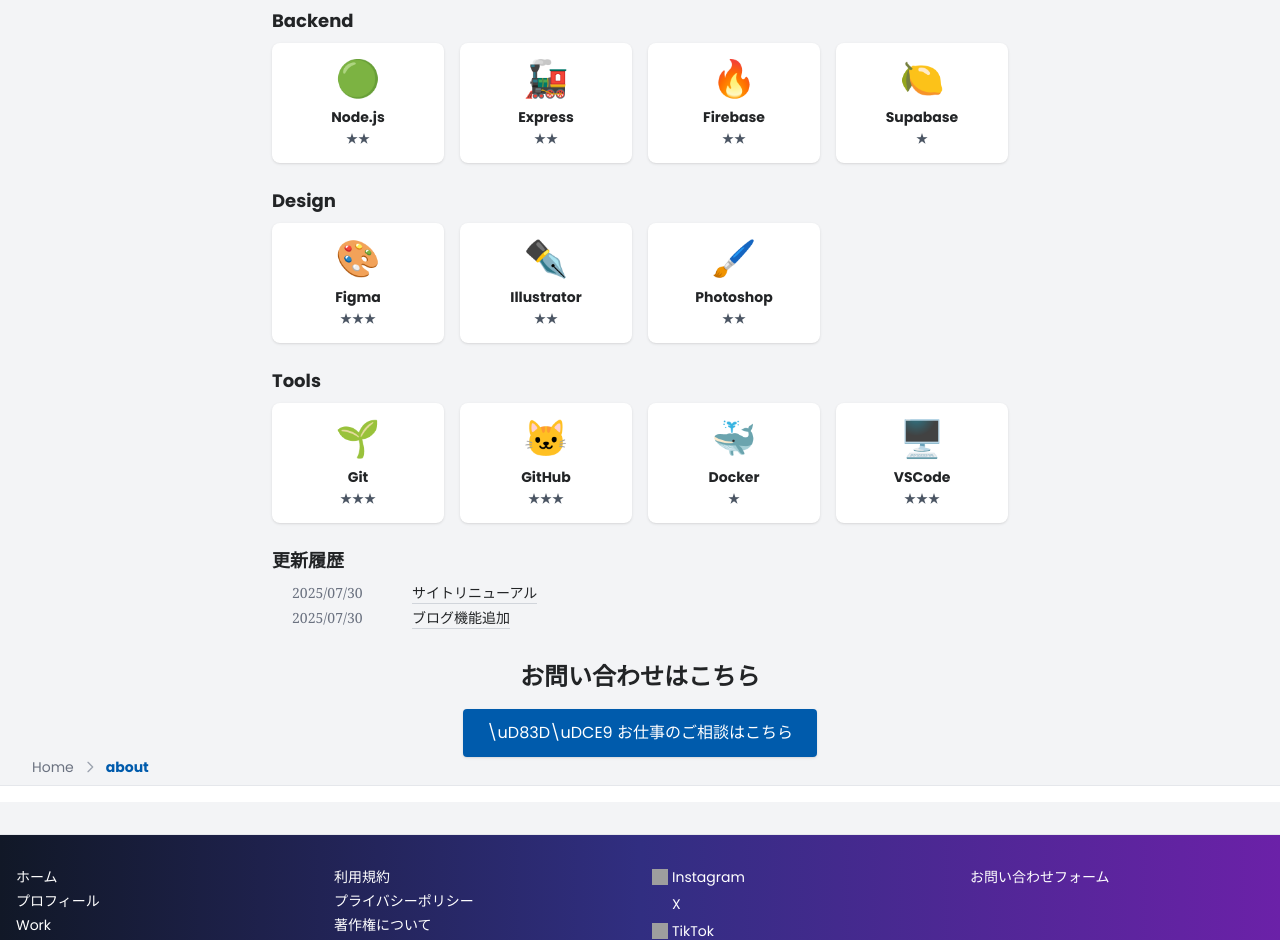
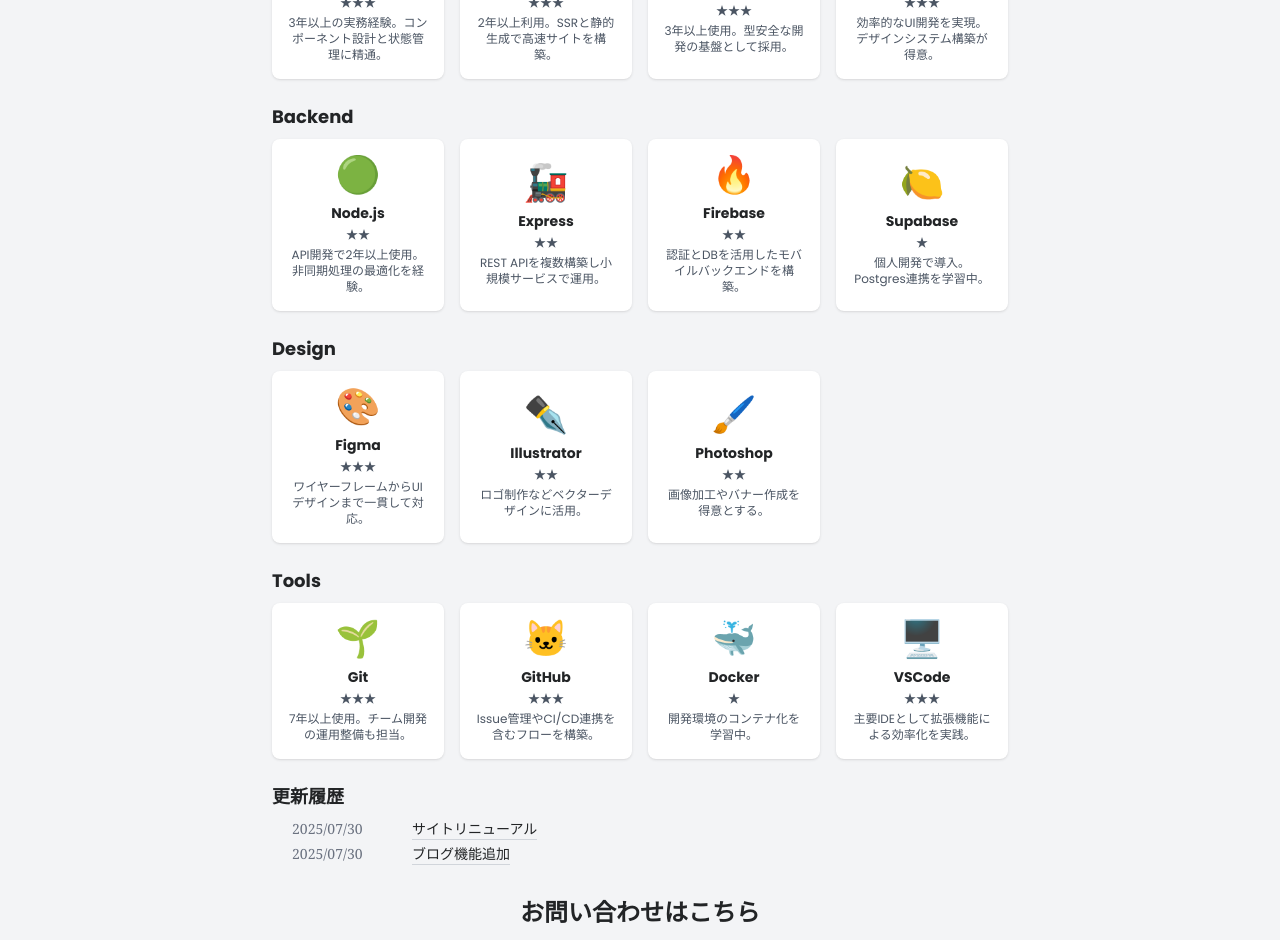
Before and after one commit to maruyamamasaya/Portfolio, a Next.js app: page /about in a window 1280 px wide. Shown: the part 4480-5420 px from the top of the page. Built offline with nearby package versions, Linux system fonts and the light colour scheme; grey boxes are pictures that could not be loaded.

Commit message:
feat: add descriptions to skills

```diff
--- a/src/app/components/SkillsGrid.tsx
+++ b/src/app/components/SkillsGrid.tsx
@@ -1,40 +1,117 @@
 'use client';
 import React from 'react';
+
+const levelGuide = '★★★＝実務上級 / ★★＝実務経験あり / ★＝学習中';
 
 const categories = [
   {
     title: 'Frontend',
     skills: [
-      { name: 'React', icon: '⚛️', level: '★★★' },
-      { name: 'Next.js', icon: '🧭', level: '★★★' },
-      { name: 'TypeScript', icon: '📝', level: '★★★' },
-      { name: 'Tailwind CSS', icon: '🌀', level: '★★★' },
+      {
+        name: 'React',
+        icon: '⚛️',
+        level: '★★★',
+        desc: '3年以上の実務経験。コンポーネント設計と状態管理に精通。',
+      },
+      {
+        name: 'Next.js',
+        icon: '🧭',
+        level: '★★★',
+        desc: '2年以上利用。SSRと静的生成で高速サイトを構築。',
+      },
+      {
+        name: 'TypeScript',
+        icon: '📝',
+        level: '★★★',
+        desc: '3年以上使用。型安全な開発の基盤として採用。',
+      },
+      {
+        name: 'Tailwind CSS',
+        icon: '🌀',
+        level: '★★★',
+        desc: '効率的なUI開発を実現。デザインシステム構築が得意。',
+      },
     ],
   },
   {
     title: 'Backend',
     skills: [
-      { name: 'Node.js', icon: '🟢', level: '★★' },
-      { name: 'Express', icon: '🚂', level: '★★' },
-      { name: 'Firebase', icon: '🔥', level: '★★' },
-      { name: 'Supabase', icon: '🍋', level: '★' },
+      {
+        name: 'Node.js',
+        icon: '🟢',
+        level: '★★',
+        desc: 'API開発で2年以上使用。非同期処理の最適化を経験。',
+      },
+      {
+        name: 'Express',
+        icon: '🚂',
+        level: '★★',
+        desc: 'REST APIを複数構築し小規模サービスで運用。',
+      },
+      {
+        name: 'Firebase',
+        icon: '🔥',
+        level: '★★',
+        desc: '認証とDBを活用したモバイルバックエンドを構築。',
+      },
+      {
+        name: 'Supabase',
+        icon: '🍋',
+        level: '★',
+        desc: '個人開発で導入。Postgres連携を学習中。',
+      },
     ],
   },
   {
     title: 'Design',
     skills: [
-      { name: 'Figma', icon: '🎨', level: '★★★' },
-      { name: 'Illustrator', icon: '✒️', level: '★★' },
-      { name: 'Photoshop', icon: '🖌️', level: '★★' },
+      {
+        name: 'Figma',
+        icon: '🎨',
+        level: '★★★',
+        desc: 'ワイヤーフレームからUIデザインまで一貫して対応。',
+      },
+      {
+        name: 'Illustrator',
+        icon: '✒️',
+        level: '★★',
+        desc: 'ロゴ制作などベクターデザインに活用。',
+      },
+      {
+        name: 'Photoshop',
+        icon: '🖌️',
+        level: '★★',
+        desc: '画像加工やバナー作成を得意とする。',
+      },
     ],
   },
   {
     title: 'Tools',
     skills: [
-      { name: 'Git', icon: '🌱', level: '★★★' },
-      { name: 'GitHub', icon: '🐱', level: '★★★' },
-      { name: 'Docker', icon: '🐳', level: '★' },
-      { name: 'VSCode', icon: '🖥️', level: '★★★' },
+      {
+        name: 'Git',
+        icon: '🌱',
+        level: '★★★',
+        desc: '7年以上使用。チーム開発の運用整備も担当。',
+      },
+      {
+        name: 'GitHub',
+        icon: '🐱',
+        level: '★★★',
+        desc: 'Issue管理やCI/CD連携を含むフローを構築。',
+      },
+      {
+        name: 'Docker',
+        icon: '🐳',
+        level: '★',
+        desc: '開発環境のコンテナ化を学習中。',
+      },
+      {
+        name: 'VSCode',
+        icon: '🖥️',
+        level: '★★★',
+        desc: '主要IDEとして拡張機能による効率化を実践。',
+      },
     ],
   },
 ];
@@ -43,6 +120,7 @@ export default function SkillsGrid() {
   return (
     <section className="space-y-6">
       <h2 className="text-2xl font-bold mb-4">スキルセット</h2>
+      <p className="text-sm text-gray-600 dark:text-gray-400">{levelGuide}</p>
       {categories.map((category) => (
         <div key={category.title} className="space-y-2">
           <h3 className="text-lg font-semibold">{category.title}</h3>
@@ -54,7 +132,8 @@ export default function SkillsGrid() {
               >
                 <div className="text-4xl mb-2">{skill.icon}</div>
                 <p className="font-bold text-sm mb-1">{skill.name}</p>
-                <p className="text-xs text-gray-600 dark:text-gray-400">{skill.level}</p>
+                <p className="text-xs text-gray-600 dark:text-gray-400 mb-1">{skill.level}</p>
+                <p className="text-xs text-gray-600 dark:text-gray-400 text-center whitespace-pre-line">{skill.desc}</p>
               </div>
             ))}
           </div>
```
